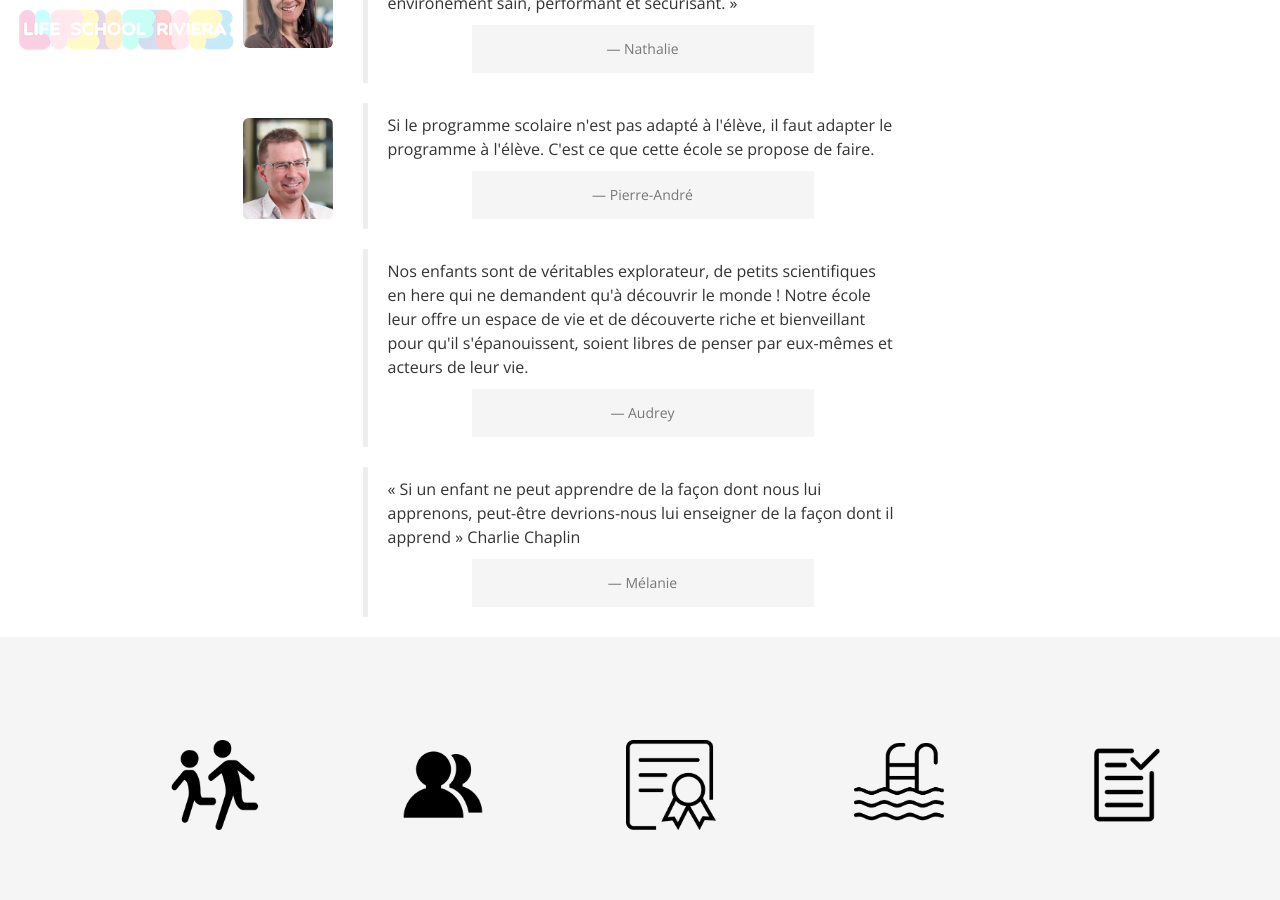
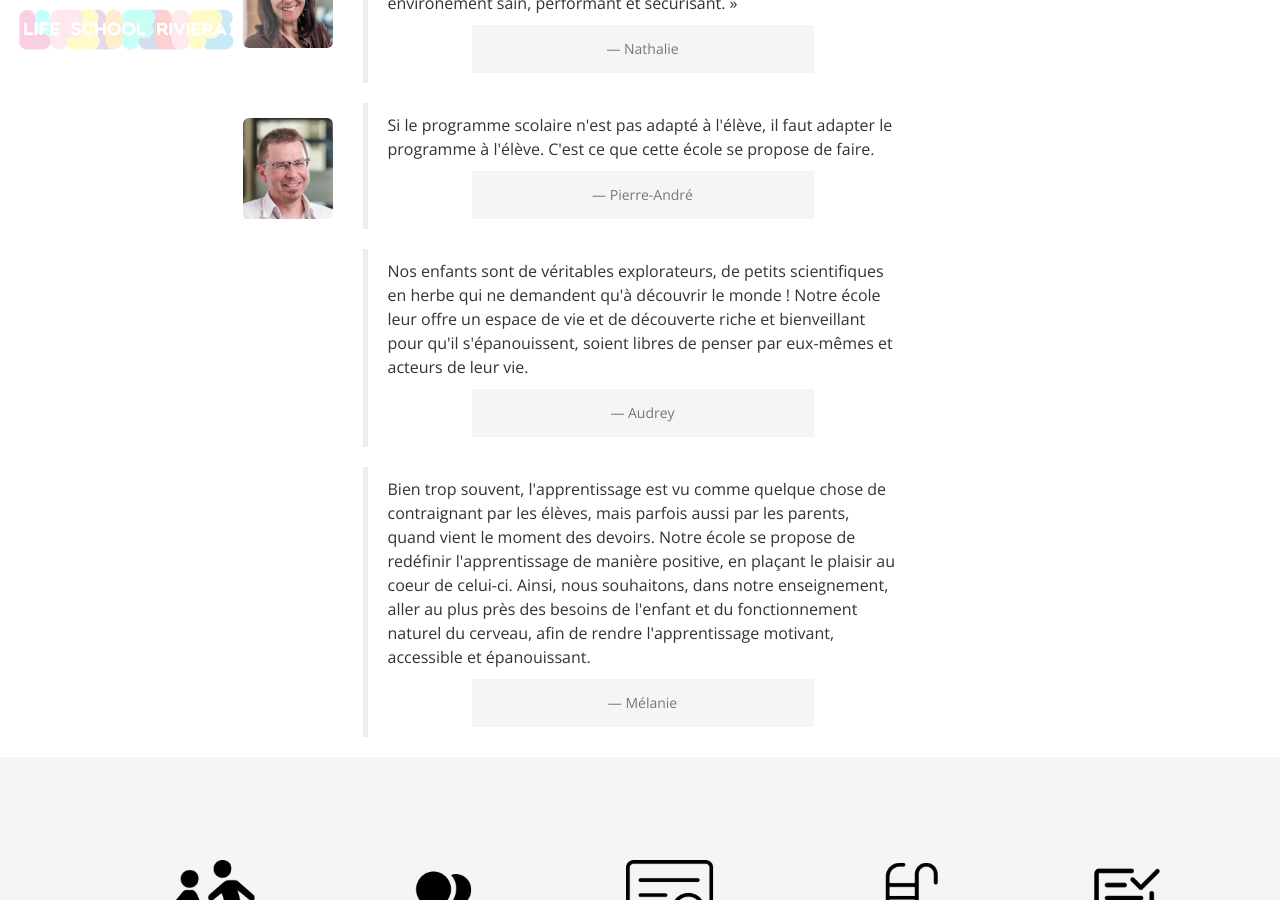
Before and after one commit to midjoule/lifeschool, a Jekyll site: the page built from index.html, in a window 1280 px wide and 900 px high, scrolled down 9067 px. Built offline with Jekyll 4.4.1, drawn with Linux system fonts in a browser that asks for light colours; nearby versions of some CDN libraries; some web fonts are replaced.

Commit message:
Update team.yml

```diff
--- a/_data/team.yml
+++ b/_data/team.yml
@@ -20,9 +20,9 @@
   image: img/testimonials/pierre-andre.jpg
 - name: Audrey
   title:
-  testimonial: Nos enfants sont de véritables explorateur, de petits scientifiques en here qui ne demandent qu'à découvrir le monde ! Notre école leur offre un espace de vie et de découverte riche et bienveillant pour qu'il s'épanouissent, soient libres de penser par eux-mêmes et acteurs de leur vie.
+  testimonial: Nos enfants sont de véritables explorateurs, de petits scientifiques en herbe qui ne demandent qu'à découvrir le monde ! Notre école leur offre un espace de vie et de découverte riche et bienveillant pour qu'il s'épanouissent, soient libres de penser par eux-mêmes et acteurs de leur vie.
   image:
 - name: Mélanie
   title:
-  testimonial: « Si un enfant ne peut apprendre de la façon dont nous lui apprenons, peut-être devrions-nous lui enseigner de la façon dont il apprend » Charlie Chaplin
+  testimonial: Bien trop souvent, l'apprentissage est vu comme quelque chose de contraignant par les élèves, mais parfois aussi par les parents, quand vient le moment des devoirs. Notre école se propose de redéfinir l'apprentissage de manière positive, en plaçant le plaisir au coeur de celui-ci. Ainsi, nous souhaitons, dans notre enseignement, aller au plus près des besoins de l'enfant et du fonctionnement naturel du cerveau, afin de rendre l'apprentissage motivant, accessible et épanouissant.
   image:
```
